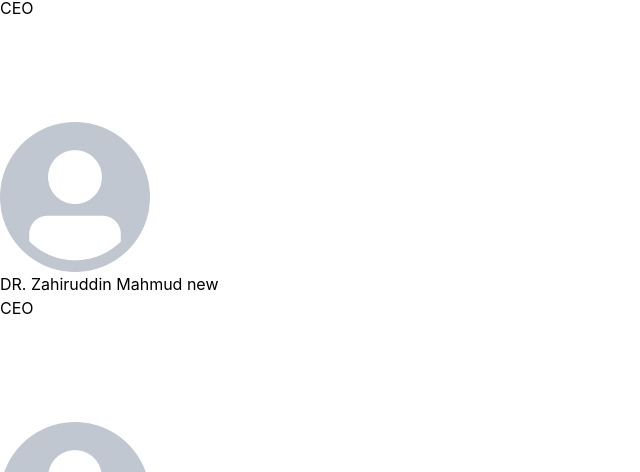
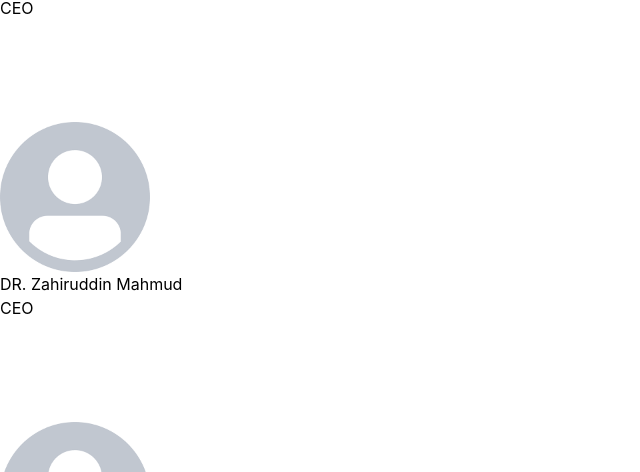
Before and after one commit to Sadnan-2019/mrg-group, a React (Create React App) app: page / in a window 1280 px wide. Shown: the part 4718-5190 px from the top of the page, without its empty margins (0-640 px from the left). Built offline with nearby package versions, Linux system fonts and the light colour scheme; what @material-tailwind/react would draw is missing.

Commit message:
side nav

```diff
--- a/src/components/Director/Director.js
+++ b/src/components/Director/Director.js
@@ -32,7 +32,29 @@ const Director = () => {
             <p>CEO</p>
           </div>
         </div>
-        <div
+      <div
+          className="card sm:w-5/6      bg-gradient-to-r from-[#303640] to-[#103264] hover:from-[#F39E4B] hover:to-[#4a473d]  lg:w-7/12 flex items-center justify-center	 gap-5      shadow-lg shadow-white-1000/50 border   p-10 "
+          data-aos="fade-right"
+        data-aos-offset="300"
+        data-aos-delay="5000"
+        data-aos-duration="3000"
+
+          style={{ height: "300px" }}
+        >
+          <figure className="">
+            <img
+              src={avater}
+              alt="Shoes"
+              className="  p-4  "
+              style={{ height: "150px", borderRadius: "25px" }}
+            />
+          </figure>
+          <div className=" items-center text-center text-white ">
+            <h2 className=" text-center font-bold">DR. Zahiruddin Mahmud </h2>
+            <p>CEO</p>
+          </div>
+        </div>
+        {/* <div
           className="card  sm:w-5/6     bg-gradient-to-r from-[#303640] to-[#103264] hover:from-[#F39E4B] hover:to-[#4a473d]  lg:w-7/12 flex items-center justify-center	 gap-5      shadow-lg shadow-white-1000/50 border   p-10 "
           data-aos="fade-left"
         data-aos-offset="300"
@@ -52,7 +74,7 @@ const Director = () => {
             <h2 className=" text-center font-bold">DR. Zahiruddin Mahmud new </h2>
             <p>CEO</p>
           </div>
-        </div>
+        </div> */}
 
         </div>
       <div className="grid sm:grid-cols-1 md:grid-cols-2 lg:grid-cols-3 px-12 gap-10    py-[25px] items-center justify-items-center">
```
